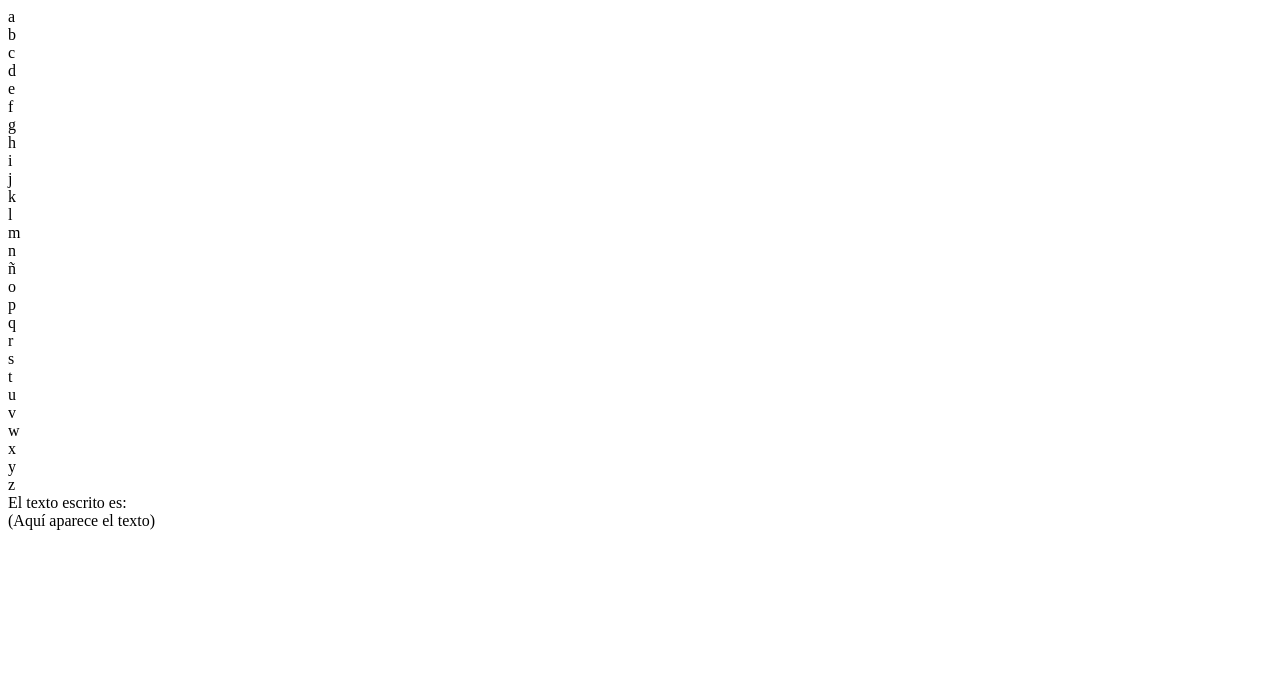
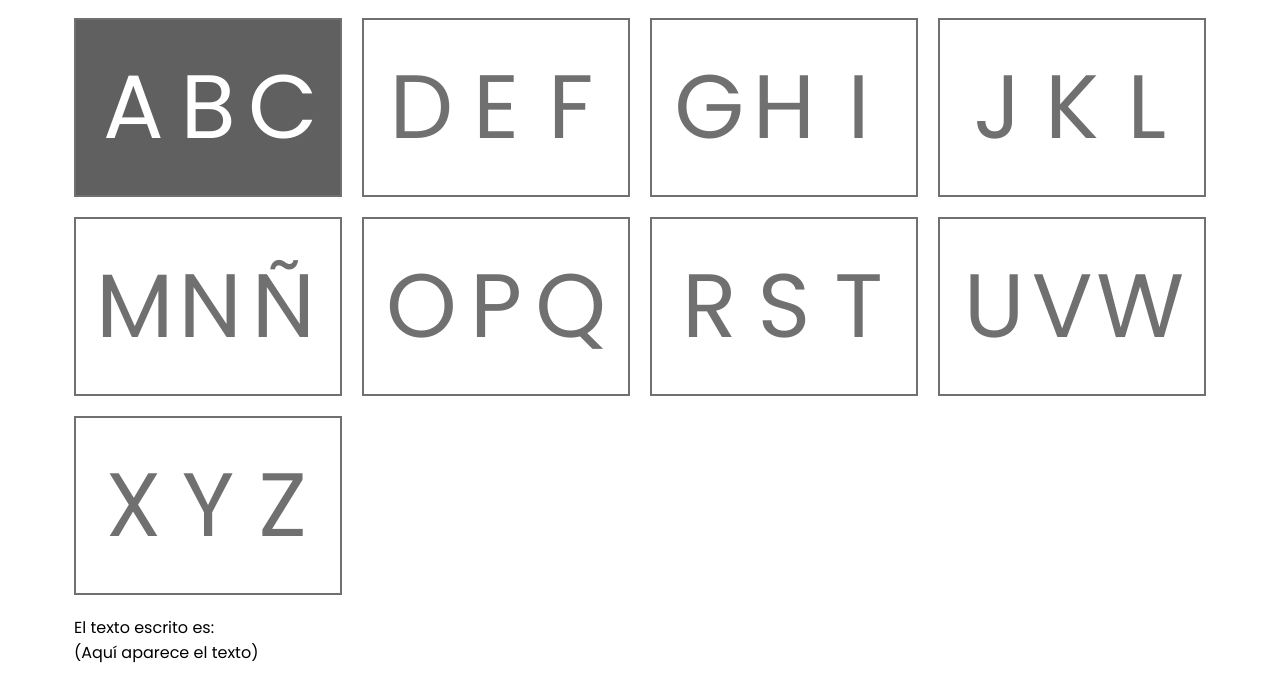
Before and after one commit to sebacarrasco93/Proyecto-ORI, a plain HTML site: page index.html in a window 1280 px wide. Drawn offline with nearby package versions, Linux system fonts and the light colour scheme.

Commit message:
Primeros CSS y jQuery implementado desde el CDN

```diff
--- /dev/null
+++ b/estilo.css
@@ -0,0 +1,35 @@
+@import url('https://fonts.googleapis.com/css?family=Poppins:400,600&display=swap');
+
+body {
+	font-family: 'Poppins', sans-serif;
+	user-select: none;
+	margin-left: auto;
+	margin-right: auto;
+	width: 90%;
+}
+
+.teclado {
+	text-transform: uppercase;
+	display: grid;
+	grid-template-columns: 1fr 1fr 1fr 1fr;
+	color: #707070;
+	font-size: 90px;
+	text-align: center;
+}
+
+.grupo {
+	display: grid;
+	grid-template-columns: 1fr 1fr 1fr;
+	padding: 20px;
+	margin: 10px;
+	border: 2px #707070 solid;
+}
+
+.grupo.seleccionado {
+	background: #606060;
+	color: #FFF;
+}
+
+.texto {
+	margin: 10px;
+}
--- a/index.html
+++ b/index.html
@@ -4,10 +4,13 @@
 	<meta charset="utf-8">
 	<meta name="viewport" content="width=device-width, initial-scale=1, user-scalable=yes">
 	<title>Proyecto Ori v1.0</title>
+	<link rel="stylesheet" href="estilo.css">
+	<script src="https://code.jquery.com/jquery-3.4.1.js"></script>
+	<script src="interaccion.js"></script>
 </head>
 <body>
 	<div class="teclado">
-		<div class="grupo">
+		<div class="grupo seleccionado">
 			<div>a</div>
 			<div>b</div>
 			<div>c</div>
--- /dev/null
+++ b/interaccion.js
@@ -0,0 +1,2 @@
+// Interacción con teclas en jQuery: https://stackoverflow.com/questions/1402698/binding-arrow-keys-in-js-jquery
+// Pregunta de seleccionar divs: https://stackoverflow.com/questions/15603617/choose-and-select-div-elements-with-keyboard-arrows-and-enter-keys
```
